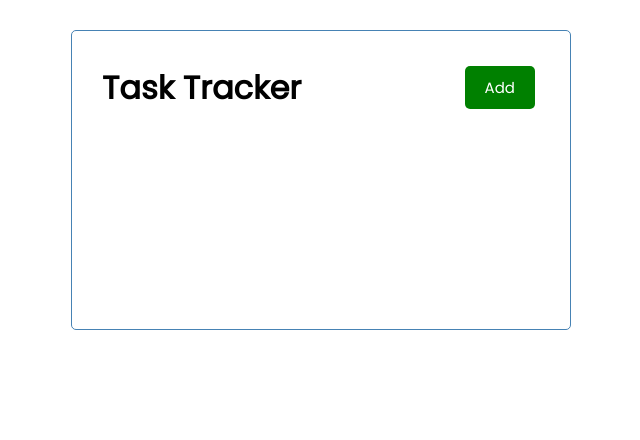
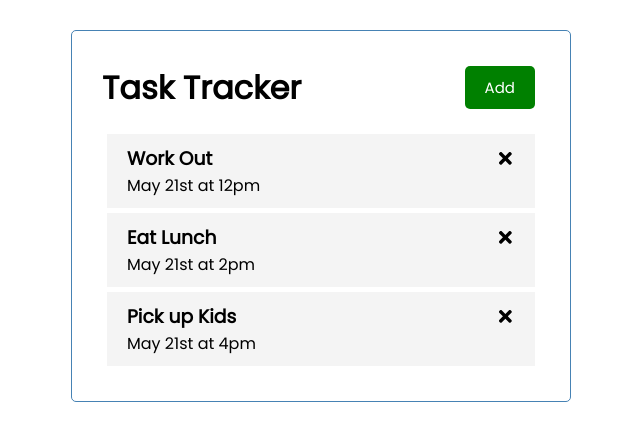
Before and after one commit to gkojunior/react-task-tracker, a React (Create React App) app: page / in a window 1280 px wide. Shown: the top 440 px of the page, without its empty margins (319-959 px from the left). Built offline with nearby package versions, Linux system fonts and the light colour scheme; the HTML template or start-up script is replaced by a standard one.

Commit message:
adding tasks, js and task.js file

```diff
--- a/package.json
+++ b/package.json
@@ -8,6 +8,7 @@
     "@testing-library/user-event": "^13.5.0",
     "react": "^18.1.0",
     "react-dom": "^18.1.0",
+    "react-icons": "^4.3.1",
     "react-scripts": "5.0.1",
     "web-vitals": "^2.1.4"
   },
--- a/src/App.js
+++ b/src/App.js
@@ -1,9 +1,33 @@
+import { useState } from 'react'
 import Header from "./components/Header"
+import Tasks from "./components/Tasks"
 
 function App() {
+  const [tasks, setTasks] = useState([
+    {
+        id: 1,
+        text: 'Work Out',
+        day:'May 21st at 12pm',
+        reminder: true,
+    },
+    {
+        id: 2,
+        text: 'Eat Lunch',
+        day:'May 21st at 2pm',
+        reminder: true,
+    },
+    {
+        id: 3,
+        text: 'Pick up Kids',
+        day:'May 21st at 4pm',
+        reminder: false,
+    }
+  ])
+
   return (
     <div className="container">
       <Header />
+      <Tasks tasks={tasks}/>
     </div>
   );
 }
--- /dev/null
+++ b/src/components/Task.js
@@ -0,0 +1,14 @@
+import { FaTimes } from 'react-icons/fa'
+
+const Task = ({ task }) => {
+  return (
+    <div className='task'>
+      <h3>
+        {task.text} <FaTimes />
+        </h3>
+      <p>{task.day}</p>
+    </div>
+  )
+}
+
+export default Task
--- /dev/null
+++ b/src/components/Tasks.js
@@ -0,0 +1,13 @@
+import Task from './Task'
+
+const Tasks = ({ tasks }) => {
+    return (
+        <>
+        {tasks.map((task) => (
+        <Task key={task.id} task={task} />
+        ))}
+        </>
+    )
+}
+
+export default Tasks
```
Also changed, not shown: 1 other file (tests, documents, lock files or other folders).
